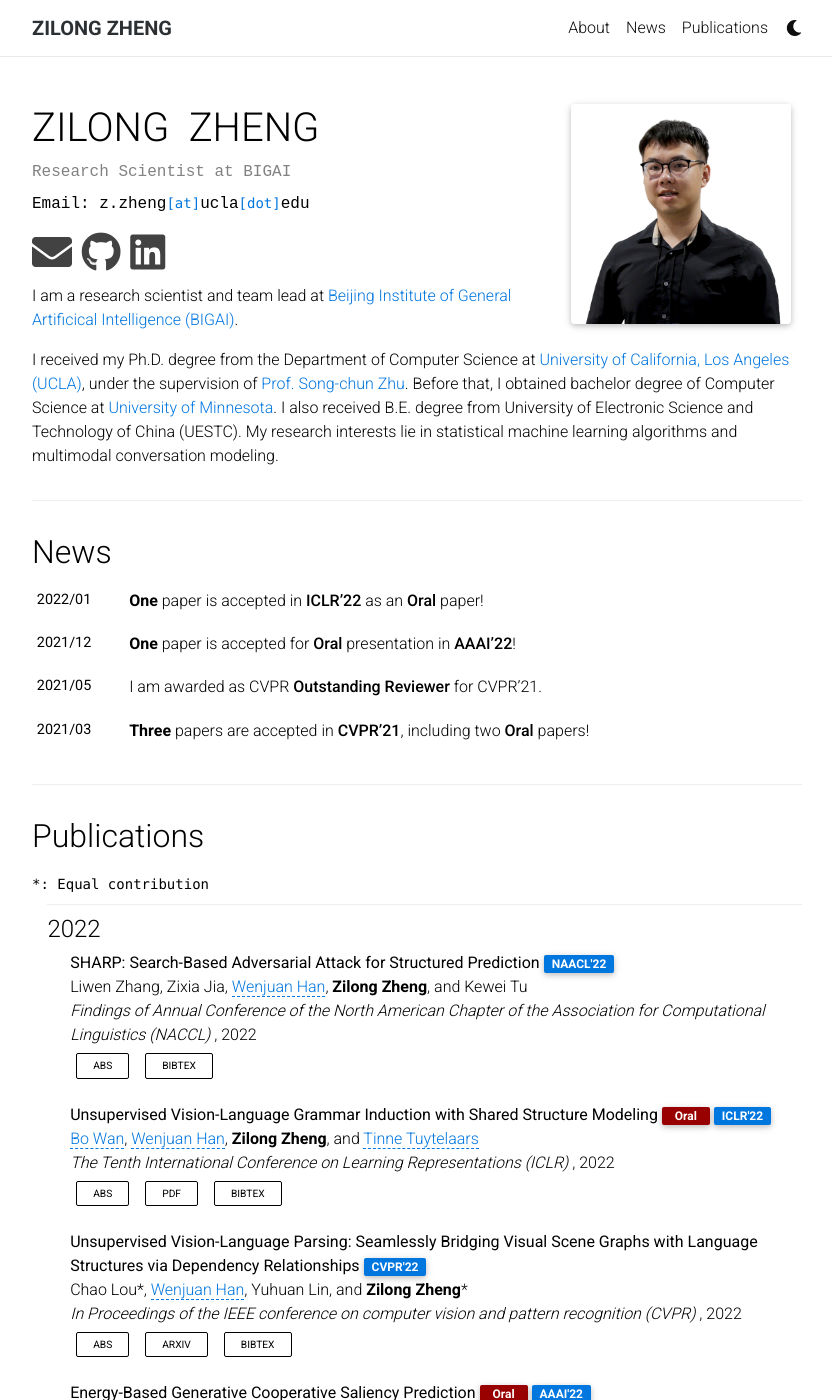
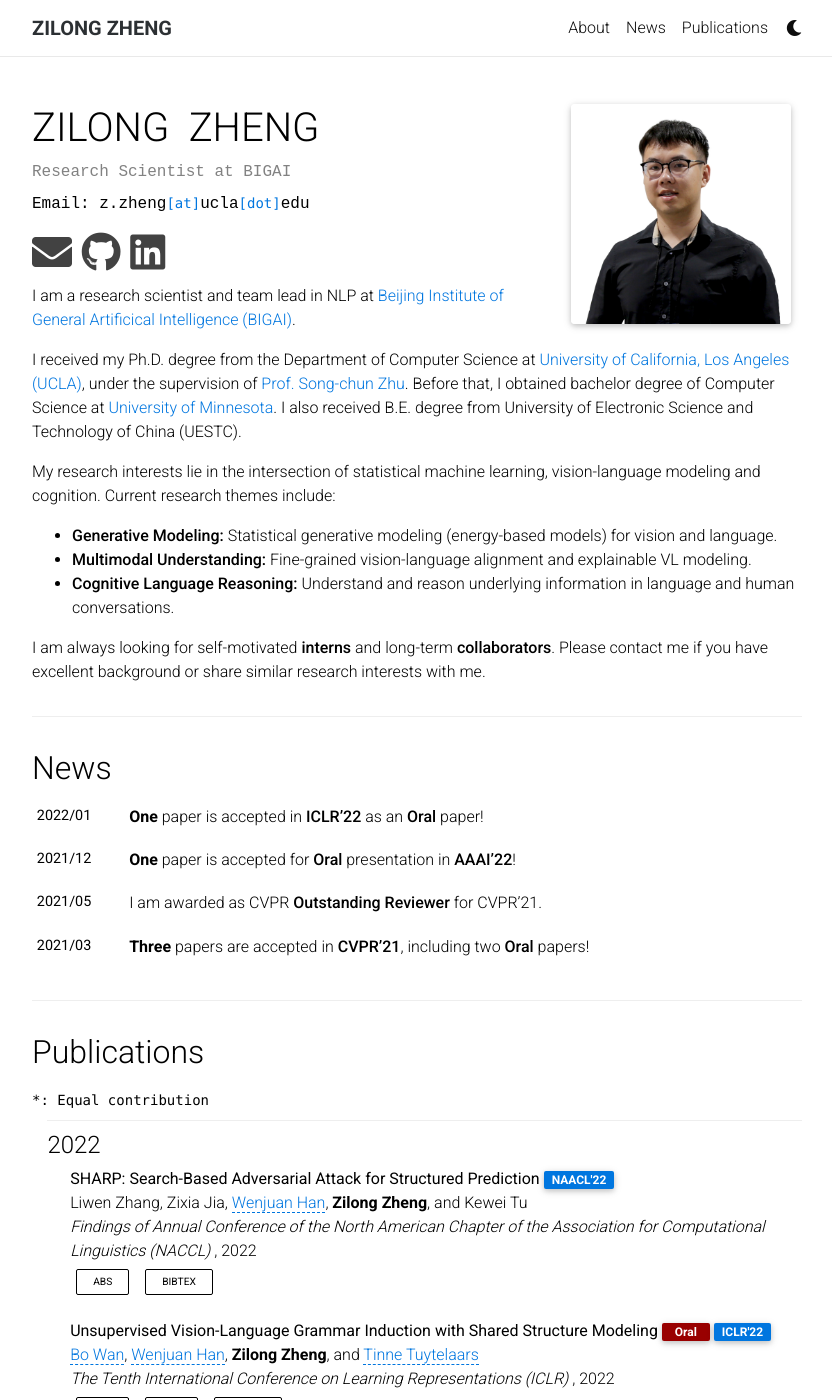
Before and after one commit to zilongzheng/zilongzheng.github.io, a Jekyll site: the page built from index.md, in a window 1280 px wide and 1400 px high. Shown: the whole window, without its empty margins (223-1055 px from the left). Built offline with Jekyll 4.4.1, drawn with Linux system fonts in a browser that asks for light colours; nearby versions of some CDN libraries; a style sheet for code colours, icons or effects is not loaded.

Commit message:
update intro

```diff
--- a/_sass/_layout.scss
+++ b/_sass/_layout.scss
@@ -36,6 +36,7 @@
 
 .nav-title {
   text-transform: uppercase;
+  color: var(--global-text-color);
 }
 
 // TODO: redefine content layout.
--- a/index.md
+++ b/index.md
@@ -15,6 +15,13 @@
 social: true  # includes social icons at the bottom of the page
 
 ---
-I am a research scientist and team lead at [Beijing Institute of General Artificical Intelligence (BIGAI)](https://bigai.ai/).
+I am a research scientist and team lead in NLP at [Beijing Institute of General Artificical Intelligence (BIGAI)](https://bigai.ai/).
 
-I received my Ph.D. degree from the Department of Computer Science at [University of California, Los Angeles (UCLA)](https://www.cs.ucla.edu/), under the supervision of [Prof. Song-chun Zhu](http://www.stat.ucla.edu/~sczhu/). Before that, I obtained bachelor degree of Computer Science at [University of Minnesota](https://twin-cities.umn.edu/). I also received B.E. degree from University of Electronic Science and Technology of China (UESTC). My research interests lie in statistical machine learning algorithms and multimodal conversation modeling.
+I received my Ph.D. degree from the Department of Computer Science at [University of California, Los Angeles (UCLA)](https://www.cs.ucla.edu/), under the supervision of [Prof. Song-chun Zhu](http://www.stat.ucla.edu/~sczhu/). Before that, I obtained bachelor degree of Computer Science at [University of Minnesota](https://twin-cities.umn.edu/). I also received B.E. degree from University of Electronic Science and Technology of China (UESTC).
+
+My research interests lie in the intersection of statistical machine learning, vision-language modeling and cognition. Current research themes include:
+- **Generative Modeling:** Statistical generative modeling (energy-based models) for vision and language.
+- **Multimodal Understanding:** Fine-grained vision-language alignment and explainable VL modeling.
+- **Cognitive Language Reasoning:** Understand and reason underlying information in language and human conversations.
+
+I am always looking for self-motivated **interns** and long-term **collaborators**. Please contact me if you have excellent background or share similar research interests with me.
```
Also changed, not shown: _publications/SHARP.md (+4 -4 lines).
